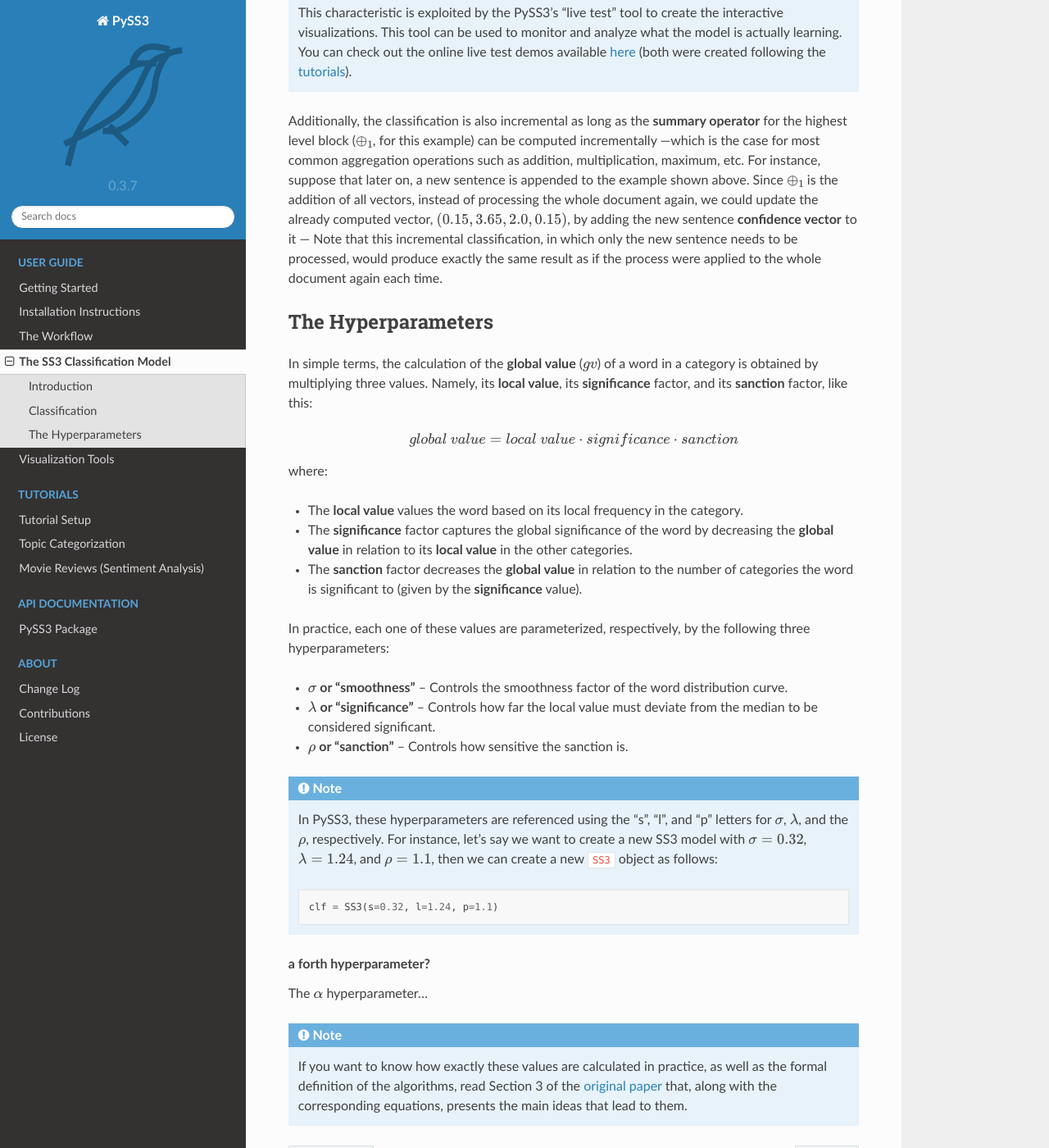
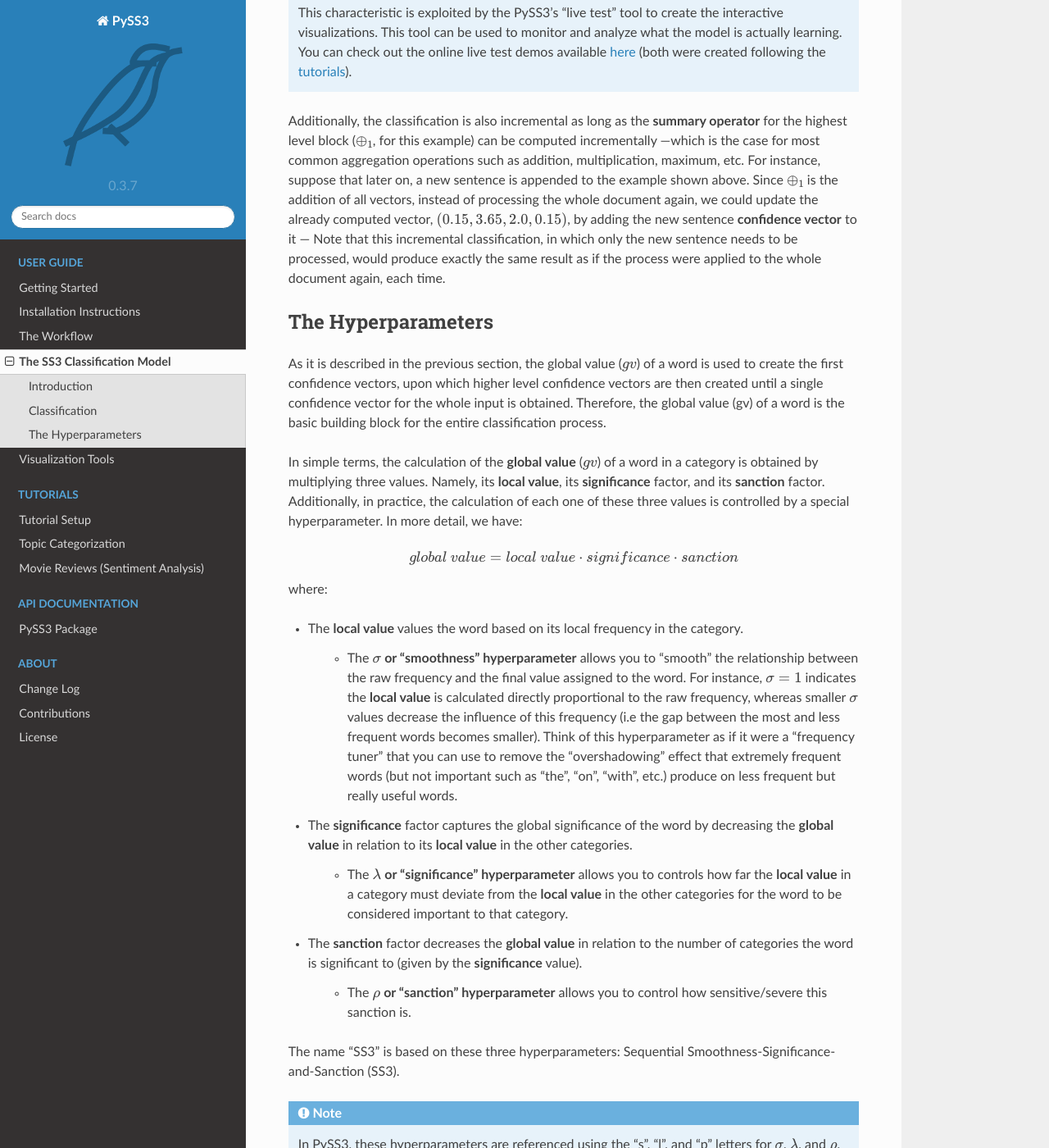
Before and after one commit to sergioburdisso/pyss3, a Sphinx documentation site: the page built from docs/user_guide/ss3-classifier.rst, in a window 1280 px wide and 1400 px high, scrolled down 2514 px. Shown: the whole window at 82% size. Built offline with Sphinx 7.4.7 and the Read the Docs theme 2.0.0, drawn with Linux system fonts in a browser that asks for light colours; formulas are drawn with MathJax 3; some of the changed text lies outside the part shown.

Commit message:
Docs-SS3 Classifier full

```diff
--- a/docs/index.rst
+++ b/docs/index.rst
@@ -10,8 +10,8 @@ Welcome to PySS3's documentation!
 
 `PySS3`_ is a Python package that allows you to work with :ref:`ss3-classifier` in a very
 straightforward, interactive and visual way. In addition to the
-implementations of the classifier, PySS3 comes with a set of tools
-to help you to develop your machine learning models in a clearer and
+implementation of the classifier, PySS3 comes with a set of tools
+to help you developing your machine learning models in a clearer and
 faster way. These tools let you analyze, monitor and understand your
 models by allowing you to see what they have actually learned and why. To
 achieve this, PySS3 provides you with 3 main components: the ``SS3``
--- a/docs/user_guide/getting-started.rst
+++ b/docs/user_guide/getting-started.rst
@@ -6,7 +6,7 @@ Getting Started
 
 Don't know where to start? don't worry!
 
-1. First, read :ref:`ss3-classifier` to have a general idea of how the classifier works (specially read the :ref:`ss3-hyperparameter` section), then...
+1. First, read :ref:`ss3-classifier` page to have a general idea of how the classifier works (we recommend reading, at least, the :ref:`ss3-introduction` and the :ref:`ss3-hyperparameter` section), and then...
 2. Do at least one of the :ref:`tutorials`.
 
 Once you are done with these two steps, you will have a general knowledge of how to work with PySS3 :)
--- a/docs/user_guide/ss3-classifier.rst
+++ b/docs/user_guide/ss3-classifier.rst
@@ -17,6 +17,9 @@ Some virtues of SS3:
 
 PySS3 implements the original SS3 definition as well as different variations of it, such as the one introduced in *"t-SS3: a text classifier with dynamic n-grams for early risk detection over text streams
 "* (recently submitted to Patter Recognition Letters, preprint available `here <https://arxiv.org/abs/1911.06147>`__ which allows SS3 to recognize important word n-grams "on the fly".
+
+
+.. _ss3-introduction:
 
 Introduction
 ============
@@ -72,7 +75,7 @@ Note that using the *confidence vectors* in this hierarchy of blocks, it is quit
 Additionally, the classification is also incremental as long as the **summary operator** for the highest level block (:math:`\oplus_1`, for this example) can be computed incrementally ---which is the case for most common aggregation operations such as addition, multiplication, maximum, etc.
 For instance, suppose that later on, a new sentence is appended to the example shown above.
 Since :math:`\oplus_1` is the addition of all vectors, instead of processing the whole document again, we could update the already computed vector, :math:`(0.15, 3.65, 2.0, 0.15)`, by adding the new sentence **confidence vector** to it ---
-Note that this incremental classification, in which only the new sentence needs to be processed, would produce exactly the same result as if the process were applied to the whole document again each time.
+Note that this incremental classification, in which only the new sentence needs to be processed, would produce exactly the same result as if the process were applied to the whole document again, each time.
 
 
 .. _ss3-hyperparameter:
@@ -80,9 +83,9 @@ Note that this incremental classification, in which only the new sentence needs
 The Hyperparameters
 ===================
 
-.. The entire classification process depends on the global value, to compue confidence vectos of each word bla bla ? (para que no quede tan lejos de la introduccion, en el que se introduce la definición de gv)
+As it is described in the previous section, the global value (:math:`gv`) of a word is used to create the first confidence vectors, upon which higher level confidence vectors are then created until a single confidence vector for the whole input is obtained. Therefore, the global value (gv) of a word is the basic building block for the entire classification process.
 
-In simple terms, the calculation of the **global value** (:math:`gv`) of a word in a category is obtained by multiplying three values. Namely, its **local value**, its **significance** factor, and its **sanction** factor, like this:
+In simple terms, the calculation of the **global value** (:math:`gv`) of a word in a category is obtained by multiplying three values. Namely, its **local value**, its **significance** factor, and its **sanction** factor. Additionally, in practice, the calculation of each one of these three values is controlled by a special hyperparameter. In more detail, we have:
 
 .. math::
     global\ value = local\ value\cdot significance\cdot sanction
@@ -91,27 +94,32 @@ where:
 
 * The **local value** values the word based on its local frequency in the category.
 
+    * The :math:`\sigma` **or "smoothness" hyperparameter** allows you to "smooth" the relationship between the raw frequency and the final value assigned to the word. For instance, :math:`\sigma=1` indicates the **local value** is calculated directly proportional to the raw frequency, whereas smaller :math:`\sigma` values decrease the influence of this frequency (i.e the gap between the most and less frequent words becomes smaller). Think of this hyperparameter as if it were a "frequency tuner" that you can use to remove the "overshadowing" effect that extremely frequent words (but not important such as "the", "on", "with", etc.) produce on less frequent but really useful words.
+
 * The **significance** factor captures the global significance of the word by decreasing the **global value** in relation to its **local value** in the other categories.
+
+    * The :math:`\lambda` **or "significance" hyperparameter** allows you to controls how far the **local value** in a category must deviate from the **local value** in the other categories for the word to be considered important to that category.
 
 * The **sanction** factor decreases the **global value** in relation to the number of categories the word is significant to (given by the **significance** value).
 
+    * The :math:`\rho` **or "sanction" hyperparameter** allows you to control how sensitive/severe this sanction is.
 
-In practice, each one of these values are parameterized, respectively, by the following three hyperparameters:
-
-* :math:`\sigma` **or "smoothness"** -- Controls the smoothness factor of the word distribution curve.
-* :math:`\lambda` **or "significance"** --  Controls how far the local value must deviate from the  median to be considered significant.
-* :math:`\rho` **or "sanction"** -- Controls how sensitive the sanction is.
+The name "SS3" is based on these three hyperparameters: Sequential Smoothness-Significance-and-Sanction (SS3).
 
 .. note::
-    In PySS3, these hyperparameters are referenced using the "s", "l", and "p" letters for :math:`\sigma`, :math:`\lambda`, and the :math:`\rho`, respectively. For instance, let's say we want to create a new SS3 model with :math:`\sigma=0.32`, :math:`\lambda=1.24`, and :math:`\rho=1.1`, then we can create a new ``SS3`` object as follows:
+    In PySS3, these hyperparameters are referenced using the "s", "l", and "p" letters for :math:`\sigma`, :math:`\lambda`, and :math:`\rho`, respectively. For instance, let's say we want to create a new SS3 model with :math:`\sigma=0.32`, :math:`\lambda=1.24`, and :math:`\rho=1.1`, then we can create a new ``SS3`` object as follows:
 
     .. code:: python
 
         clf = SS3(s=0.32, l=1.24, p=1.1)
 
+    Additionally, PySS3 provides a **"forth hyperparameter"**, called :math:`\alpha` (and referenced using the "a" letter), which allows you to set the minimum global value that a word must have in order not to be ignored.. That is, only words with :math:`gv > \alpha` will be taken into account during classification. By default :math:`\alpha = 0`, so no word is ignored. However, let's say we want to create the same previous SS3 model but this time using :math:`\alpha = 0.1`, then we could use:
 
-.. topic:: a forth hyperparameter?
+    .. code:: python
 
-    The :math:`\alpha` hyperparameter...
+        clf = SS3(s=0.32, l=1.24, p=1.1, a=0.1)
 
-.. note:: If you want to know how exactly these values are calculated in practice, as well as the formal definition of the algorithms, read Section 3 of the `original paper <https://arxiv.org/abs/1905.08772>`__ that, along with the corresponding equations, presents the main ideas that lead to them.
+    **Tip:** when working on early classification tasks, using :math:`\alpha` values greater than 0 can yield better classification results.
+
+
+.. seealso:: If you want to know how exactly these values are calculated in practice, as well as the formal definition of the algorithms, read Section 3 of the `original paper <https://arxiv.org/abs/1905.08772>`__ that, along with the corresponding equations, presents the main ideas that lead to them.
```
Also changed, not shown: README.md (+1 -1 lines).
